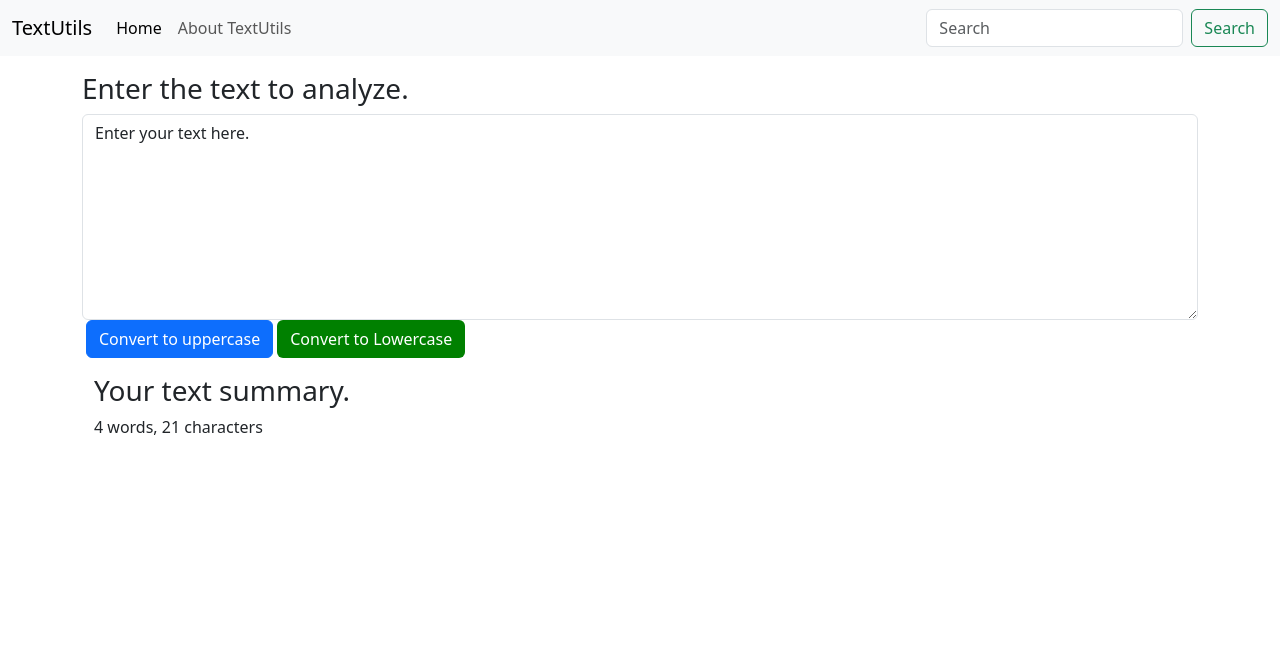
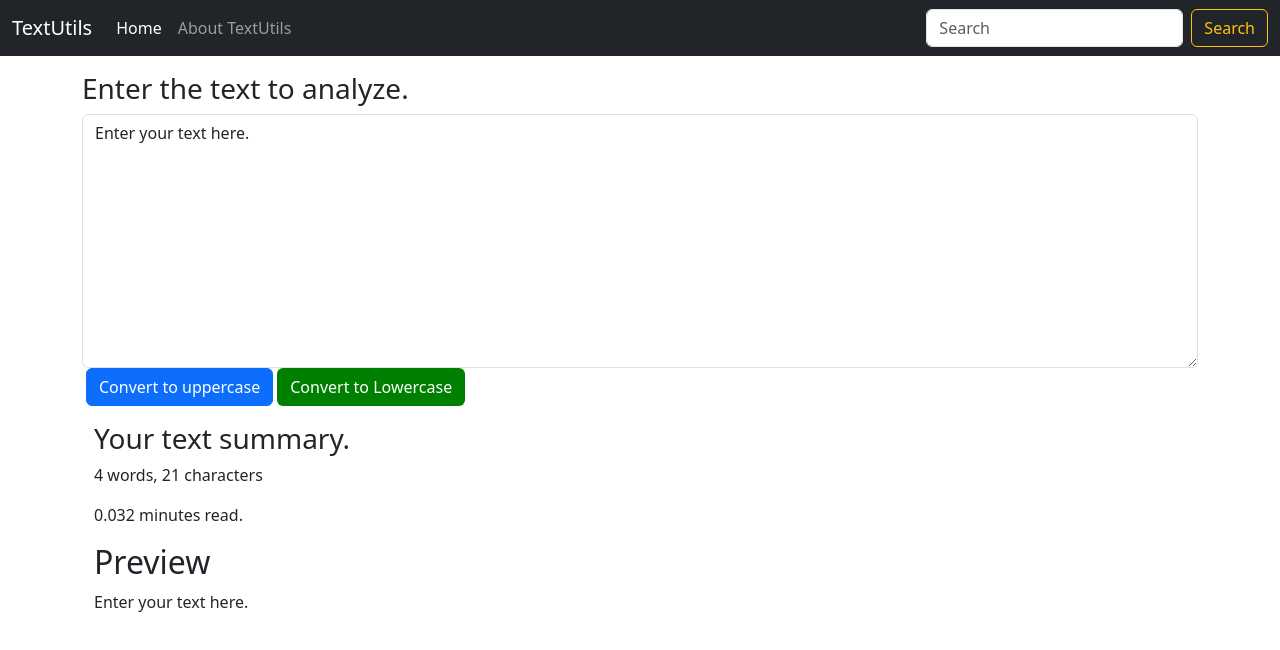
Before and after one commit to ronishg27/reactProject, a React (Vite) app: page / in a window 1280 px wide. Shown: the top 650 px of the page. Built offline with nearby package versions, Linux system fonts and the light colour scheme.

Commit message:
added some more features in textform and modified background of navbar

```diff
--- a/src/components/Navbar.tsx
+++ b/src/components/Navbar.tsx
@@ -1,8 +1,8 @@
 import PropTypes from "prop-types";
-export default function Navbar(props:any) {
+export default function Navbar(props: any) {
   return (
     <>
-      <nav className="navbar navbar-expand-lg bg-body-tertiary">
+      <nav className="navbar navbar-expand-lg navbar-dark bg-dark ">
         <div className="container-fluid">
           <a className="navbar-brand" href="/">
             {props.title}
@@ -38,7 +38,7 @@ export default function Navbar(props:any) {
                 placeholder="Search"
                 aria-label="Search"
               />
-              <button className="btn btn-outline-success" type="submit">
+              <button className="btn btn-outline-warning" type="submit">
                 Search
               </button>
             </form>
--- a/src/components/TextForm.tsx
+++ b/src/components/TextForm.tsx
@@ -38,7 +38,7 @@ function TextForm(props: any) {
         <textarea
           className="form-control"
           id="myBox"
-          rows="8"
+          rows={10}
           value={text}
           onChange={handleOnChange}
         ></textarea>
@@ -54,9 +54,12 @@ function TextForm(props: any) {
       <div className="container my-3">
         <h3>Your text summary.</h3>
         <p>
+          {/* {text.split(" ").length} words, {text.length} characters */}
           {countWords(text)} words, {text.length} characters
-          {/* {text.split(" ").length} words, {text.length} characters */}
         </p>
+        <p> {countWords(text) * 0.008} minutes read.</p>
+        <h2>Preview</h2>
+        <p>{text} </p>
       </div>
     </>
   );
```
